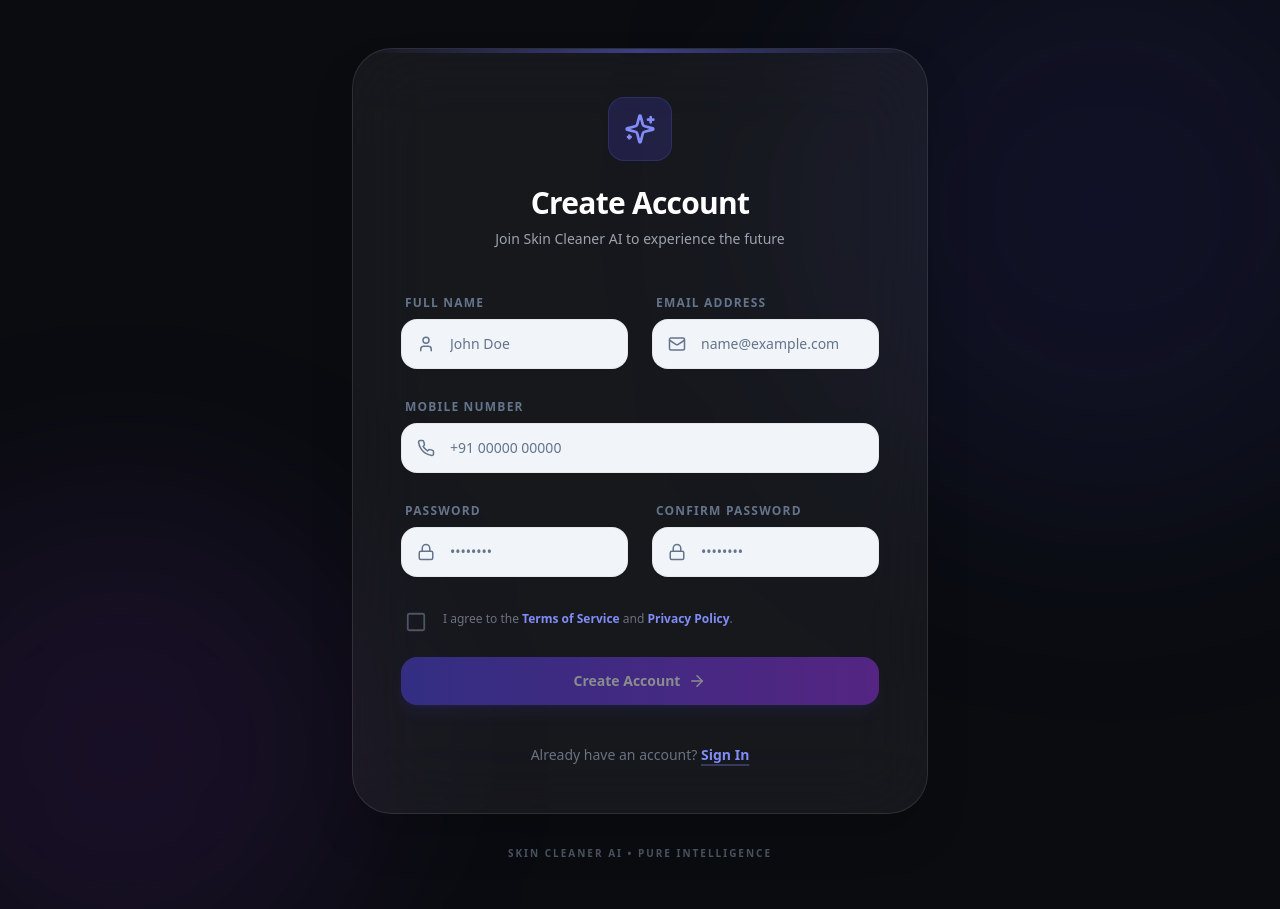
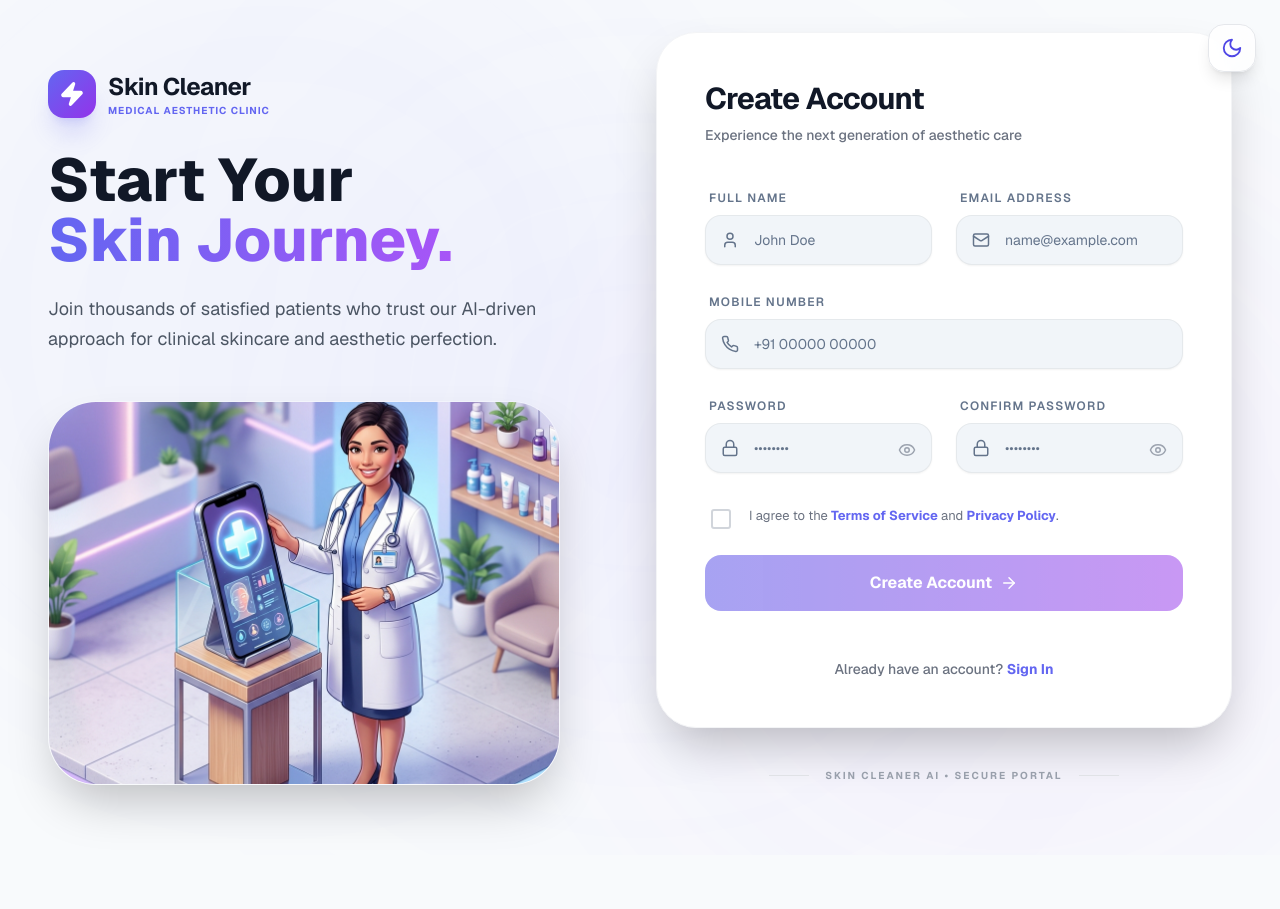
Before and after one commit to vmnbhuvani7/Skin-Cleaner, a Next.js app: page /signup in a window 1280 px wide. After the commit the page ends 855 px from the top, so only its background shows below. Built offline with nearby package versions, Linux system fonts and the light colour scheme.

Commit message:
Make design changes in auth module.

```diff
--- a/src/app/login/page.jsx
+++ b/src/app/login/page.jsx
@@ -4,17 +4,19 @@ import React, { useState } from 'react';
 import Link from 'next/link';
 import { useRouter } from 'next/navigation';
 import { motion } from 'framer-motion';
-import { Mail, Lock, ArrowRight, Sparkles } from 'lucide-react';
+import { Mail, Lock, ArrowRight, Zap, Eye, EyeOff } from 'lucide-react';
 import * as Apollo from '@apollo/client';
-const { useMutation, gql } = Apollo;
+const { useMutation } = Apollo;
 import Input from '@/components/ui/Input';
 import Button from '@/components/ui/Button';
 import { LOGIN_MUTATION } from '@/graphql/mutations/auth';
+import AuthLayout from '@/components/auth/AuthLayout';
 
 export default function LoginPage() {
   const router = useRouter();
   const [formData, setFormData] = useState({ identifier: '', password: '' });
   const [error, setError] = useState('');
+  const [showPassword, setShowPassword] = useState(false);
 
   const [login, { loading }] = useMutation(LOGIN_MUTATION, {
     onCompleted: (data) => {
@@ -33,35 +35,36 @@ export default function LoginPage() {
   };
 
   return (
-    <div className="min-h-screen w-full bg-[#0a0c10] flex items-center justify-center p-6 relative overflow-hidden font-sans">
-      {/* Background Decor */}
-      <div className="absolute top-[-10%] right-[-10%] w-[600px] h-[600px] bg-indigo-600/10 blur-[120px] rounded-full pointer-events-none"></div>
-      <div className="absolute bottom-[-10%] left-[-10%] w-[500px] h-[500px] bg-purple-600/10 blur-[100px] rounded-full pointer-events-none"></div>
+    <AuthLayout
+      title="Intelligent Care"
+      subtitle="For Your Skin."
+      description="Experience the future of aesthetic medicine with our AI-powered diagnosis and personalised treatment plans."
+    >
+      <div className="bg-white dark:bg-[#0f1117] border border-gray-100 dark:border-white/5 rounded-[2.5rem] p-10 md:p-12 shadow-2xl dark:shadow-indigo-500/5 relative overflow-hidden">
+        {/* Mobile Branding */}
+        <div className="lg:hidden flex flex-col items-center mb-10">
+          <div className="w-16 h-16 rounded-2xl bg-gradient-to-br from-indigo-500 to-purple-600 flex items-center justify-center shadow-xl mb-4">
+            <Zap size={32} className="text-white fill-white" />
+          </div>
+          <h2 className="text-2xl font-bold text-gray-900 dark:text-white">Skin Cleaner</h2>
+        </div>
 
-      <motion.div
-        initial={{ opacity: 0, y: 20 }}
-        animate={{ opacity: 1, y: 0 }}
-        className="w-full max-w-md z-10"
-      >
-        <div className="bg-white/5 backdrop-blur-2xl border border-white/10 rounded-[2.5rem] p-8 md:p-10 shadow-2xl relative overflow-hidden">
-          {/* Accent Line */}
-          <div className="absolute top-0 left-0 w-full h-1 bg-gradient-to-r from-transparent via-indigo-500 to-transparent opacity-50"></div>
-
-          <div className="mb-10 text-center">
-            <div className="inline-flex items-center justify-center w-16 h-16 rounded-2xl bg-indigo-600/20 border border-indigo-500/20 mb-6 group transition-all duration-500 hover:scale-110">
-              <Sparkles className="text-indigo-400 group-hover:text-indigo-300 transition-colors" size={32} />
-            </div>
-            <h1 className="text-3xl font-bold text-white tracking-tight mb-2">Welcome Back</h1>
-            <p className="text-gray-400 text-sm">Please enter your details to sign in</p>
+        <div className="mb-10 text-center lg:text-left">
+          <h2 className="text-3xl font-bold text-gray-900 dark:text-white mb-2 tracking-tight">Welcome Back</h2>
+          <p className="text-gray-500 dark:text-gray-400 text-sm font-medium">Please sign in to continue to your dashboard</p>
         </div>
 
         {error && (
-            <div className="mb-6 p-4 bg-rose-500/10 border border-rose-500/20 rounded-2xl text-rose-400 text-xs font-bold uppercase tracking-wider text-center">
+          <motion.div
+            initial={{ opacity: 0, height: 0 }}
+            animate={{ opacity: 1, height: 'auto' }}
+            className="mb-8 p-4 bg-rose-50 dark:bg-rose-500/10 border border-rose-100 dark:border-rose-500/20 rounded-2xl text-rose-600 dark:text-rose-400 text-xs font-bold uppercase tracking-wider text-center"
+          >
             {error}
-            </div>
+          </motion.div>
         )}
 
-          <form onSubmit={handleSubmit} className="space-y-5">
+        <form onSubmit={handleSubmit} className="space-y-6">
           <Input
             label="Email or Mobile"
             icon={Mail}
@@ -73,23 +76,34 @@ export default function LoginPage() {
           />
 
           <div className="space-y-1">
+            <div className="relative">
               <Input
                 label="Password"
                 icon={Lock}
-                type="password"
+                type={showPassword ? 'text' : 'password'}
                 required
                 placeholder="••••••••"
                 value={formData.password}
                 onChange={(e) => setFormData({ ...formData, password: e.target.value })}
               />
+              <button
+                type="button"
+                onClick={() => setShowPassword(!showPassword)}
+                className="absolute right-4 bottom-3.5 text-gray-400 hover:text-indigo-500 transition-colors"
+              >
+                {showPassword ? <EyeOff size={18} /> : <Eye size={18} />}
+              </button>
+            </div>
             <div className="flex justify-end pr-1">
-                <Link href="#" className="text-[10px] font-bold text-indigo-400 hover:text-indigo-300 uppercase tracking-wider transition-colors">Forgot Password?</Link>
+              <Link href="#" className="text-[10px] font-bold text-indigo-500 dark:text-indigo-400 hover:text-indigo-600 uppercase tracking-widest transition-colors">
+                Forgot Password?
+              </Link>
             </div>
           </div>
 
           <Button
             type="submit"
-              className="w-full mt-4"
+            className="w-full h-14 rounded-2xl text-base font-bold shadow-xl shadow-indigo-500/20 hover:shadow-indigo-500/40 transition-all duration-300"
             isLoading={loading}
             icon={ArrowRight}
           >
@@ -97,20 +111,15 @@ export default function LoginPage() {
           </Button>
         </form>
 
-          <p className="mt-10 text-center text-sm text-gray-500">
-            Don't have an account?{' '}
-            <Link href="/signup" className="text-indigo-400 font-bold hover:text-indigo-300 transition-colors underline underline-offset-4 decoration-2 decoration-indigo-400/30">
+        <div className="mt-12 text-center">
+          <p className="text-sm text-gray-500 dark:text-gray-400 font-medium">
+            Don&apos;t have an account?{' '}
+            <Link href="/signup" className="text-indigo-500 dark:text-indigo-400 font-bold hover:underline underline-offset-8 transition-all">
               Create Account
             </Link>
           </p>
         </div>
-
-        <div className="mt-8 text-center">
-          <p className="text-[10px] text-gray-600 font-bold uppercase tracking-[0.2em]">
-            Skin Cleaner AI • Pure Intelligence
-          </p>
       </div>
-      </motion.div>
-    </div>
+    </AuthLayout>
   );
 }
--- a/src/app/signup/page.jsx
+++ b/src/app/signup/page.jsx
@@ -4,12 +4,13 @@ import React, { useState } from 'react';
 import Link from 'next/link';
 import { useRouter } from 'next/navigation';
 import { motion } from 'framer-motion';
-import { Mail, Lock, User, Phone, ArrowRight, Sparkles, CheckSquare, Square } from 'lucide-react';
+import { Mail, Lock, User, Phone, ArrowRight, Zap, CheckSquare, Square, Eye, EyeOff } from 'lucide-react';
 import * as Apollo from '@apollo/client';
-const { useMutation, gql } = Apollo;
+const { useMutation } = Apollo;
 import Input from '@/components/ui/Input';
 import Button from '@/components/ui/Button';
 import { SIGNUP_MUTATION } from '@/graphql/mutations/auth';
+import AuthLayout from '@/components/auth/AuthLayout';
 
 export default function SignupPage() {
   const router = useRouter();
@@ -22,6 +23,8 @@ export default function SignupPage() {
     acceptTerms: false,
   });
   const [error, setError] = useState('');
+  const [showPassword, setShowPassword] = useState(false);
+  const [showConfirmPassword, setShowConfirmPassword] = useState(false);
 
   const [signup, { loading }] = useMutation(SIGNUP_MUTATION, {
     onCompleted: (data) => {
@@ -53,32 +56,33 @@ export default function SignupPage() {
   };
 
   return (
-    <div className="min-h-screen w-full bg-[#0a0c10] flex items-center justify-center p-6 py-12 relative overflow-hidden font-sans">
-      {/* Background Decor */}
-      <div className="absolute top-[-10%] right-[-10%] w-[600px] h-[600px] bg-indigo-600/10 blur-[120px] rounded-full pointer-events-none"></div>
-      <div className="absolute bottom-[-10%] left-[-10%] w-[500px] h-[500px] bg-purple-600/10 blur-[100px] rounded-full pointer-events-none"></div>
+    <AuthLayout
+      title="Start Your"
+      subtitle="Skin Journey."
+      description="Join thousands of satisfied patients who trust our AI-driven approach for clinical skincare and aesthetic perfection."
+    >
+      <div className="bg-white dark:bg-[#0f1117] border border-gray-100 dark:border-white/5 rounded-[2.5rem] p-8 md:p-12 shadow-2xl dark:shadow-indigo-500/5 relative overflow-hidden">
+        {/* Mobile Branding */}
+        <div className="lg:hidden flex flex-col items-center mb-10">
+          <div className="w-16 h-16 rounded-2xl bg-gradient-to-br from-indigo-500 to-purple-600 flex items-center justify-center shadow-xl mb-4">
+            <Zap size={32} className="text-white fill-white" />
+          </div>
+          <h2 className="text-2xl font-bold text-gray-900 dark:text-white">Skin Cleaner</h2>
+        </div>
 
-      <motion.div
-        initial={{ opacity: 0, y: 20 }}
-        animate={{ opacity: 1, y: 0 }}
-        className="w-full max-w-xl z-10"
-      >
-        <div className="bg-white/5 backdrop-blur-2xl border border-white/10 rounded-[2.5rem] p-8 md:p-12 shadow-2xl relative overflow-hidden">
-          {/* Accent Line */}
-          <div className="absolute top-0 left-0 w-full h-1 bg-gradient-to-r from-transparent via-indigo-500 to-transparent opacity-50"></div>
-
-          <div className="mb-10 text-center">
-            <div className="inline-flex items-center justify-center w-16 h-16 rounded-2xl bg-indigo-600/20 border border-indigo-500/20 mb-6 group transition-all duration-500 hover:scale-110">
-              <Sparkles className="text-indigo-400 group-hover:text-indigo-300 transition-colors" size={32} />
-            </div>
-            <h1 className="text-3xl font-bold text-white tracking-tight mb-2">Create Account</h1>
-            <p className="text-gray-400 text-sm">Join Skin Cleaner AI to experience the future</p>
+        <div className="mb-10 text-center lg:text-left">
+          <h2 className="text-3xl font-bold text-gray-900 dark:text-white mb-2 tracking-tight">Create Account</h2>
+          <p className="text-gray-500 dark:text-gray-400 text-sm font-medium">Experience the next generation of aesthetic care</p>
         </div>
 
         {error && (
-            <div className="mb-6 p-4 bg-rose-500/10 border border-rose-500/20 rounded-2xl text-rose-400 text-xs font-bold uppercase tracking-wider text-center">
+          <motion.div
+            initial={{ opacity: 0, height: 0 }}
+            animate={{ opacity: 1, height: 'auto' }}
+            className="mb-8 p-4 bg-rose-50 dark:bg-rose-500/10 border border-rose-100 dark:border-rose-500/20 rounded-2xl text-rose-600 dark:text-rose-400 text-xs font-bold uppercase tracking-wider text-center"
+          >
             {error}
-            </div>
+          </motion.div>
         )}
 
         <form onSubmit={handleSubmit} className="space-y-6">
@@ -113,24 +117,42 @@ export default function SignupPage() {
           />
 
           <div className="grid grid-cols-1 md:grid-cols-2 gap-6">
+            <div className="relative">
               <Input
                 label="Password"
                 icon={Lock}
-                type="password"
+                type={showPassword ? 'text' : 'password'}
                 required
                 placeholder="••••••••"
                 value={formData.password}
                 onChange={(e) => setFormData({ ...formData, password: e.target.value })}
               />
+              <button
+                type="button"
+                onClick={() => setShowPassword(!showPassword)}
+                className="absolute right-4 bottom-3.5 text-gray-400 hover:text-indigo-500 transition-colors"
+              >
+                {showPassword ? <EyeOff size={18} /> : <Eye size={18} />}
+              </button>
+            </div>
+            <div className="relative">
               <Input
                 label="Confirm Password"
                 icon={Lock}
-                type="password"
+                type={showConfirmPassword ? 'text' : 'password'}
                 required
                 placeholder="••••••••"
                 value={formData.confirmPassword}
                 onChange={(e) => setFormData({ ...formData, confirmPassword: e.target.value })}
               />
+              <button
+                type="button"
+                onClick={() => setShowConfirmPassword(!showConfirmPassword)}
+                className="absolute right-4 bottom-3.5 text-gray-400 hover:text-indigo-500 transition-colors"
+              >
+                {showConfirmPassword ? <EyeOff size={18} /> : <Eye size={18} />}
+              </button>
+            </div>
           </div>
 
           <div
@@ -139,41 +161,36 @@ export default function SignupPage() {
           >
             <div className="mt-0.5 shrink-0 transition-transform group-active:scale-90">
               {formData.acceptTerms ? (
-                  <CheckSquare size={22} className="text-indigo-500" />
+                <CheckSquare size={24} className="text-indigo-500" />
               ) : (
-                  <Square size={22} className="text-gray-600 group-hover:text-gray-500" />
+                <Square size={24} className="text-gray-300 dark:text-gray-600 group-hover:text-gray-400" />
               )}
             </div>
-              <p className="text-xs text-gray-500 leading-relaxed group-hover:text-gray-400 transition-colors">
-                I agree to the <Link href="#" className="text-indigo-400 font-bold hover:underline">Terms of Service</Link> and <Link href="#" className="text-indigo-400 font-bold hover:underline">Privacy Policy</Link>.
+            <p className="text-[13px] text-gray-500 dark:text-gray-400 leading-relaxed group-hover:text-gray-600 dark:group-hover:text-gray-300 transition-colors">
+              I agree to the <Link href="#" className="text-indigo-500 dark:text-indigo-400 font-bold hover:underline underline-offset-4">Terms of Service</Link> and <Link href="#" className="text-indigo-500 dark:text-indigo-400 font-bold hover:underline underline-offset-4">Privacy Policy</Link>.
             </p>
           </div>
 
           <Button
             type="submit"
             disabled={!formData.acceptTerms}
+            className="w-full h-14 rounded-2xl text-base font-bold shadow-xl shadow-indigo-500/20 hover:shadow-indigo-500/40 disabled:opacity-50 disabled:shadow-none transition-all duration-300 mt-4"
             isLoading={loading}
-              className="w-full mt-6"
             icon={ArrowRight}
           >
             Create Account
           </Button>
         </form>
 
-          <p className="mt-10 text-center text-sm text-gray-500 font-medium">
+        <div className="mt-12 text-center">
+          <p className="text-sm text-gray-500 dark:text-gray-400 font-medium">
             Already have an account?{' '}
-            <Link href="/login" className="text-indigo-400 font-bold hover:text-indigo-300 transition-colors underline underline-offset-4 decoration-2 decoration-indigo-400/30">
+            <Link href="/login" className="text-indigo-500 dark:text-indigo-400 font-bold hover:underline underline-offset-8 transition-all">
               Sign In
             </Link>
           </p>
         </div>
-
-        <div className="mt-8 text-center">
-          <p className="text-[10px] text-gray-600 font-bold uppercase tracking-[0.2em]">
-            Skin Cleaner AI • Pure Intelligence
-          </p>
       </div>
-      </motion.div>
-    </div>
+    </AuthLayout>
   );
 }
--- /dev/null
+++ b/src/components/auth/AuthLayout.jsx
@@ -0,0 +1,102 @@
+'use client';
+
+import React from 'react';
+import Image from 'next/image';
+import { motion } from 'framer-motion';
+import { Zap, Sun, Moon } from 'lucide-react';
+import { useTheme } from '@/context/ThemeContext';
+
+export default function AuthLayout({
+  children,
+  title,
+  subtitle,
+  description,
+  illustrationSrc = '/medical-auth.png'
+}) {
+  const { activeTheme, toggleTheme } = useTheme();
+
+  return (
+    <div className="min-h-screen w-full flex flex-col lg:flex-row bg-[#f8fafc] dark:bg-[#0a0c10] transition-colors duration-500 overflow-hidden relative">
+
+      {/* Global Background Decor */}
+      <div className="absolute inset-0 z-0 overflow-hidden pointer-events-none">
+        <div className="absolute top-[-10%] left-[-10%] w-[800px] h-[800px] bg-indigo-500/5 dark:bg-indigo-500/10 blur-[120px] rounded-full animate-pulse"></div>
+        <div className="absolute bottom-[-10%] right-[-10%] w-[800px] h-[800px] bg-purple-500/5 dark:bg-purple-500/10 blur-[120px] rounded-full animate-pulse delay-1000"></div>
+        <div className="absolute top-1/2 left-1/2 -translate-x-1/2 -translate-y-1/2 w-[600px] h-[600px] bg-indigo-400/5 blur-[150px] rounded-full"></div>
+      </div>
+
+      {/* Theme Toggle (Top Right) */}
+      <div className="absolute top-6 right-6 z-50">
+        <button
+          onClick={toggleTheme}
+          className="p-3 rounded-2xl bg-white/80 dark:bg-white/10 backdrop-blur-md border border-gray-200 dark:border-white/10 shadow-lg hover:scale-110 active:scale-95 transition-all duration-300"
+        >
+          {activeTheme === 'dark' ? (
+            <Sun className="text-yellow-400" size={22} />
+          ) : (
+            <Moon className="text-indigo-600" size={22} />
+          )}
+        </button>
+      </div>
+
+      {/* Left Section: Illustration & Branding */}
+      <div className="hidden lg:flex flex-1 relative items-center justify-center overflow-hidden">
+        <motion.div
+          initial={{ opacity: 0, x: -50 }}
+          animate={{ opacity: 1, x: 0 }}
+          transition={{ duration: 0.8, ease: "easeOut" }}
+          className="relative z-10 p-12 max-w-2xl text-center lg:text-left"
+        >
+          <div className="flex items-center gap-3 mb-8 justify-center lg:justify-start">
+            <div className="w-12 h-12 rounded-2xl bg-gradient-to-br from-indigo-500 to-purple-600 flex items-center justify-center shadow-xl shadow-indigo-500/20">
+              <Zap size={26} className="text-white fill-white" />
+            </div>
+            <div>
+              <h2 className="text-2xl font-bold tracking-tight text-gray-900 dark:text-white">Skin Cleaner</h2>
+              <p className="text-[10px] font-bold text-indigo-500 dark:text-indigo-400 uppercase tracking-widest">Medical Aesthetic Clinic</p>
+            </div>
+          </div>
+
+          <h1 className="text-5xl xl:text-6xl font-extrabold text-gray-900 dark:text-white mb-6 leading-tight">
+            {title} <br />
+            <span className="bg-gradient-to-r from-indigo-500 to-purple-500 bg-clip-text text-transparent">
+              {subtitle}
+            </span>
+          </h1>
+
+          <p className="text-lg text-gray-600 dark:text-gray-400 mb-12 max-w-lg leading-relaxed">
+            {description}
+          </p>
+
+          <div className="relative w-full aspect-[4/3] rounded-[3rem] overflow-hidden shadow-2xl border border-white/20 dark:border-white/5">
+            <Image
+              src={illustrationSrc}
+              alt="Medical Care"
+              fill
+              className="object-cover"
+              priority
+            />
+          </div>
+        </motion.div>
+      </div>
+
+      {/* Right Section: Form Content */}
+      <div className="flex-1 flex items-center justify-center p-8 relative z-10 overflow-y-auto custom-scrollbar">
+        <motion.div
+          initial={{ opacity: 0, y: 20 }}
+          animate={{ opacity: 1, y: 0 }}
+          transition={{ duration: 0.6 }}
+          className="w-full max-w-xl"
+        >
+          {children}
+
+          <div className="mt-10 mb-10 text-center flex items-center justify-center gap-4 text-[10px] font-bold text-gray-400 dark:text-gray-600 uppercase tracking-[0.2em]">
+            <span className="w-10 h-px bg-gray-200 dark:bg-white/10"></span>
+            <span>Skin Cleaner AI • Secure Portal</span>
+            <span className="w-10 h-px bg-gray-200 dark:bg-white/10"></span>
+          </div>
+        </motion.div>
+      </div>
+    </div>
+  );
+}
```
Also changed, not shown: public/medical-auth.png (added). Lines whose indentation alone changed are shown as unchanged.
